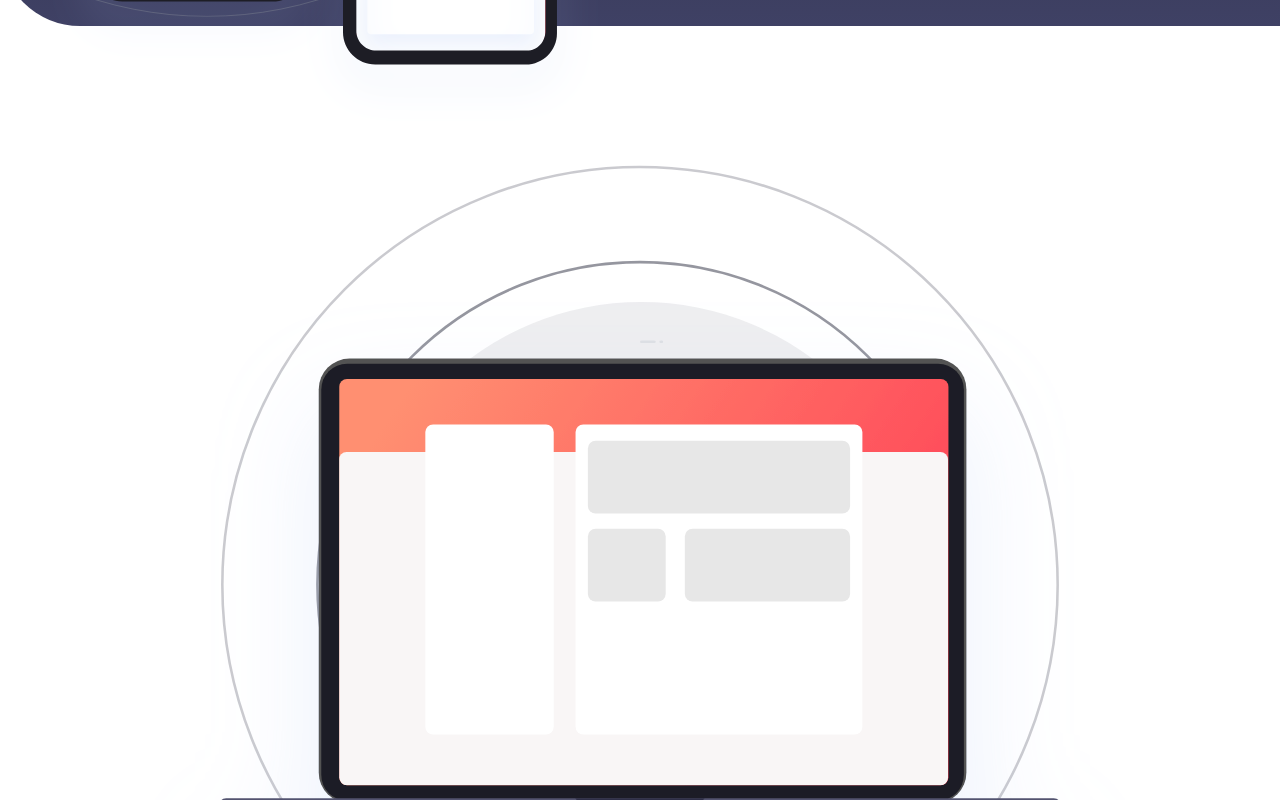
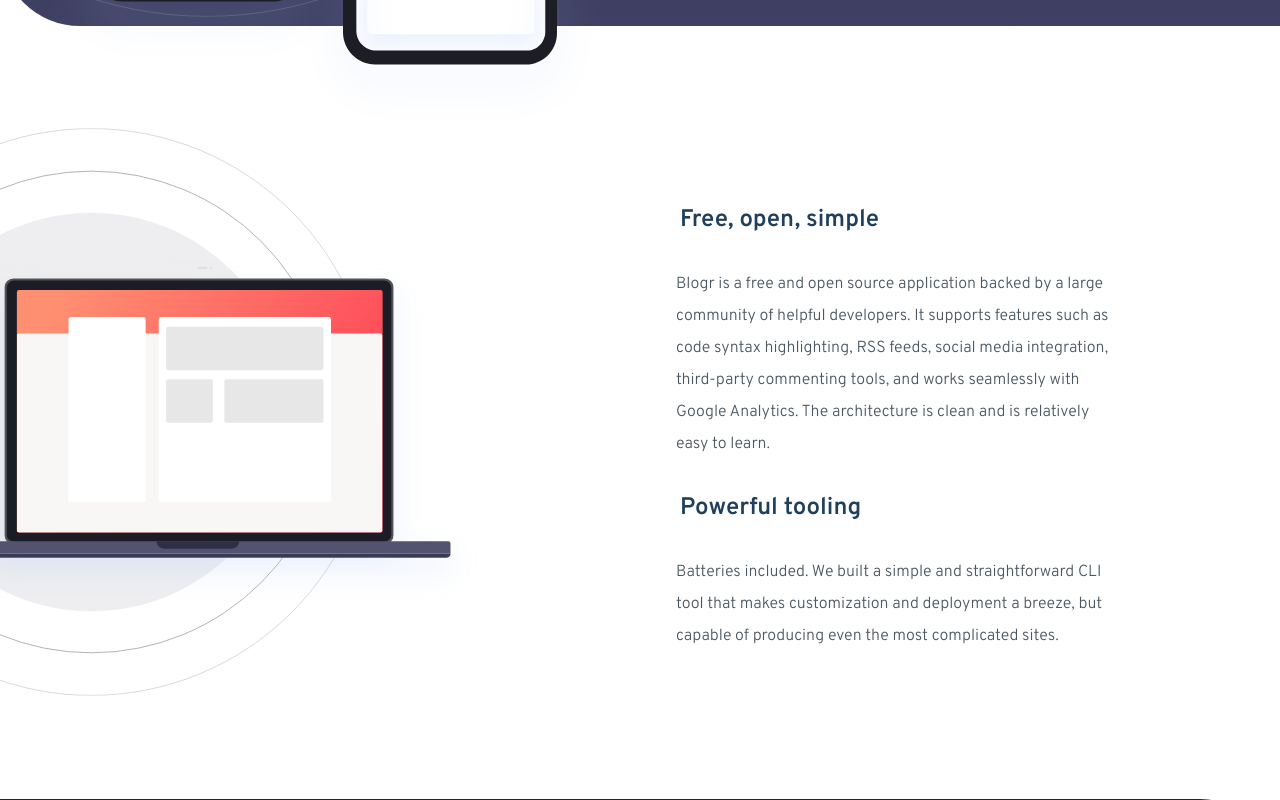
Before and after one commit to kujerocoding/blogr-landing-page, a React (Vite) app: page / in a window 1280 px wide. Shown: the part 2020-2820 px from the top of the page. Built offline with nearby package versions, Linux system fonts and the light colour scheme.

Commit message:
Finalize main component media query

```diff
--- a/src/components/Body.jsx
+++ b/src/components/Body.jsx
@@ -36,12 +36,17 @@
 
       </div>
 
-      <div className='my-24'>
-        <img className='w-full' src="./src/assets/images/illustration-laptop-mobile.svg" alt="laptop illustration" />
+      <div className='my-32 md:grid md:grid-cols-2 md:items-center md:text-left'>
+        <img className='w-full md:hidden' src="./src/assets/images/illustration-laptop-mobile.svg" alt="laptop illustration" />
+        <img className='hidden md:block md:-ml-40 md:scale-110' src="./src/assets/images/illustration-laptop-desktop.svg" alt="" />
+
+        <div className='md:pr-32 md:leading-8'>
         <h2>Free, open, simple</h2>
         <p>Blogr is a free and open source application backed by a large community of helpful developers. It supports features such as code syntax highlighting, RSS feeds, social media integration, third-party commenting tools, and works seamlessly with Google Analytics. The architecture is clean and is relatively easy to learn.</p>
         <h2> Powerful tooling</h2>
         <p>Batteries included. We built a simple and straightforward CLI tool that makes customization and deployment a breeze, but capable of producing even the most complicated sites.</p>
+        </div>
+
       </div>
 
     </main>
```
